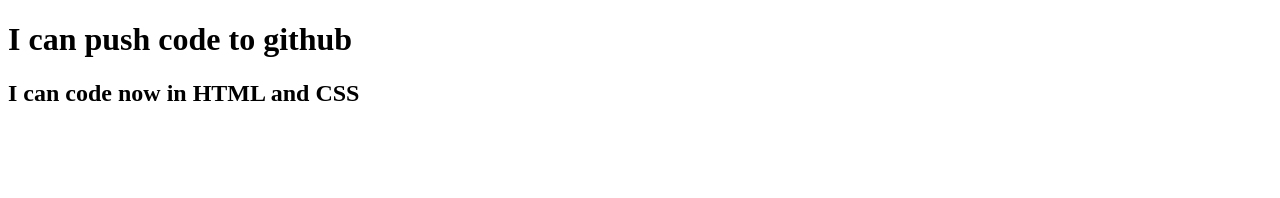
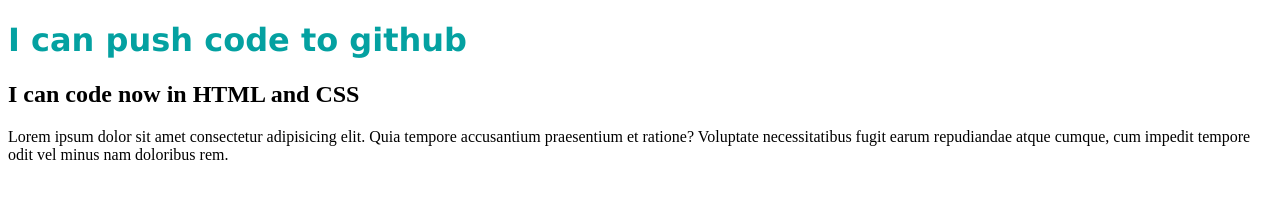
Before and after one commit to ummelaboni/my-second-repo, a plain HTML site: page index.html in a window 1280 px wide. Drawn offline with Linux system fonts and the light colour scheme.

Commit message:
font added

```diff
--- a/index.html
+++ b/index.html
@@ -5,9 +5,11 @@
     <meta http-equiv="X-UA-Compatible" content="IE=edge">
     <meta name="viewport" content="width=device-width, initial-scale=1.0">
     <title>My second github repo</title>
+    <link rel="stylesheet" href="style.css">
 </head>
 <body>
     <h1>I can push code to github</h1>
     <h2>I can code now in HTML and CSS</h2>
+    <p>Lorem ipsum dolor sit amet consectetur adipisicing elit. Quia tempore accusantium praesentium et ratione? Voluptate necessitatibus fugit earum repudiandae atque cumque, cum impedit tempore odit vel minus nam doloribus rem.</p>
 </body>
 </html>
--- /dev/null
+++ b/style.css
@@ -0,0 +1,4 @@
+h1{
+    font-family: 'Lucida Sans', 'Lucida Sans Regular', 'Lucida Grande', 'Lucida Sans Unicode', Geneva, Verdana, sans-serif;
+    color: rgb(4, 161, 161);
+}
```
